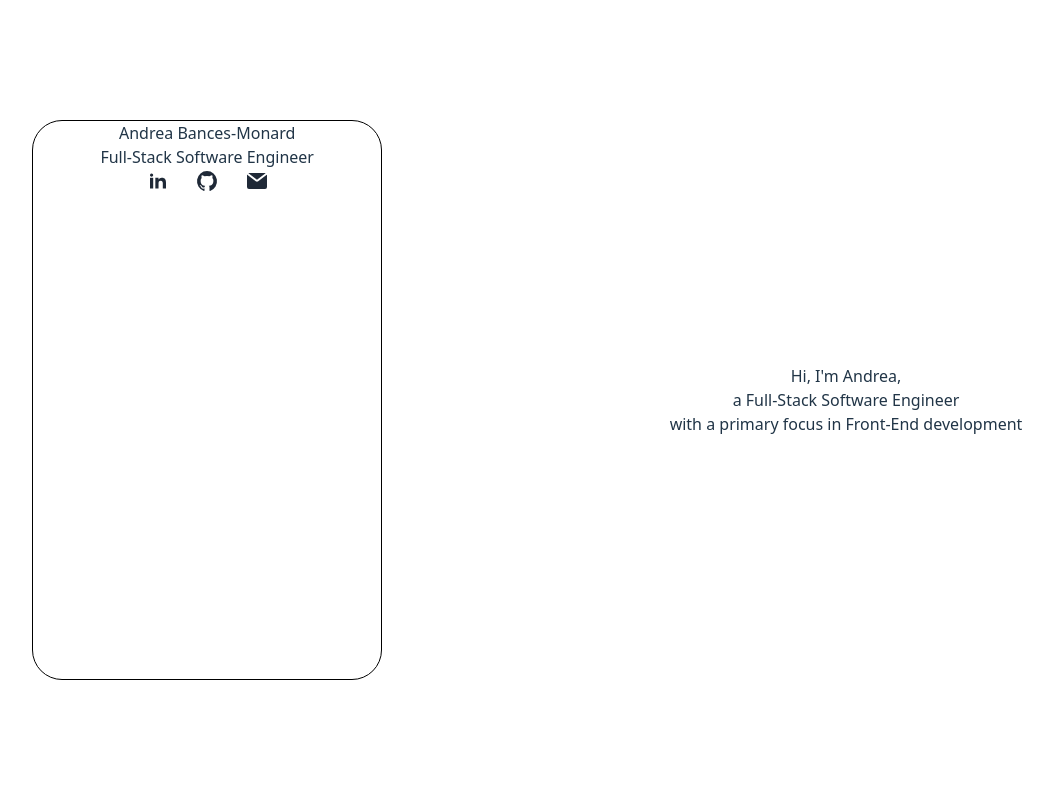
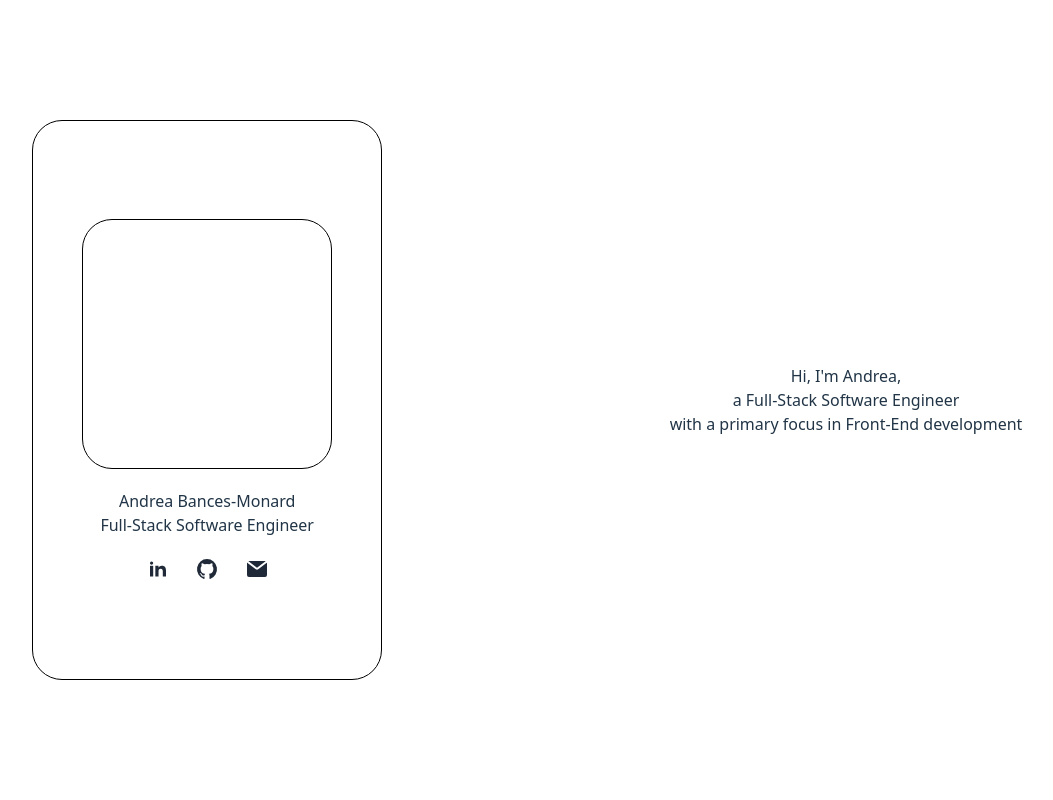
Before and after one commit to andrea1234321/react-portfolio, a React (Vite) app: page / in a window 1280 px wide. Shown: the top 800 px of the page, without its empty margins (19-1072 px from the left). Built offline with nearby package versions, Linux system fonts and the light colour scheme.

Commit message:
add links to icons, format profile card

```diff
--- a/src/pages/Profile/Profile.jsx
+++ b/src/pages/Profile/Profile.jsx
@@ -4,9 +4,16 @@ import styles from "./Profile.module.css";
 export default function Profile() {
   return (
     <div className={styles.profileCard}>
+      <div className={styles.picture}></div>
+      <div className={styles.title}>
         <h1>Andrea Bances-Monard</h1>
         <h2>Full-Stack Software Engineer</h2>
+      </div>
       <div className={styles.icons}>
+        <a
+          href="https://www.linkedin.com/in/andrea-bances-monard/"
+          target="_blank"
+        >
           <svg
             className="w-6 h-6 text-gray-800 dark:text-white"
             aria-hidden="true"
@@ -23,6 +30,8 @@ export default function Profile() {
             />
             <path d="M7.2 8.809H4V19.5h3.2V8.809Z" />
           </svg>
+        </a>
+        <a href="https://github.com/andrea1234321" target="_blank">
           <svg
             className="w-[24px] h-[24px] text-gray-800 dark:text-white"
             aria-hidden="true"
@@ -38,6 +47,8 @@ export default function Profile() {
               clip-rule="evenodd"
             />
           </svg>
+        </a>
+        <a href="mailto:abmonard@hotmail.com">
           <svg
             className="w-[24px] h-[24px] text-gray-800 dark:text-white"
             aria-hidden="true"
@@ -50,6 +61,7 @@ export default function Profile() {
             <path d="M2.038 5.61A2.01 2.01 0 0 0 2 6v12a2 2 0 0 0 2 2h16a2 2 0 0 0 2-2V6c0-.12-.01-.238-.03-.352l-.866.65-7.89 6.032a2 2 0 0 1-2.429 0L2.884 6.288l-.846-.677Z" />
             <path d="M20.677 4.117A1.996 1.996 0 0 0 20 4H4c-.225 0-.44.037-.642.105l.758.607L12 10.742 19.9 4.7l.777-.583Z" />
           </svg>
+        </a>
       </div>
     </div>
   );
--- a/src/pages/Profile/Profile.module.css
+++ b/src/pages/Profile/Profile.module.css
@@ -10,6 +10,19 @@
     display: flex;
     flex-direction: column;
     align-items: center;
+    justify-content: center;
+    gap: 20px;
+}
+
+.picture{
+    border: 1px solid black;
+    border-radius: 30px;
+    height: 250px;
+    width: 250px;
+}
+
+.title{
+    text-align: center;
 }
 
 .icons{
```
Lines whose indentation alone changed are shown as unchanged.
